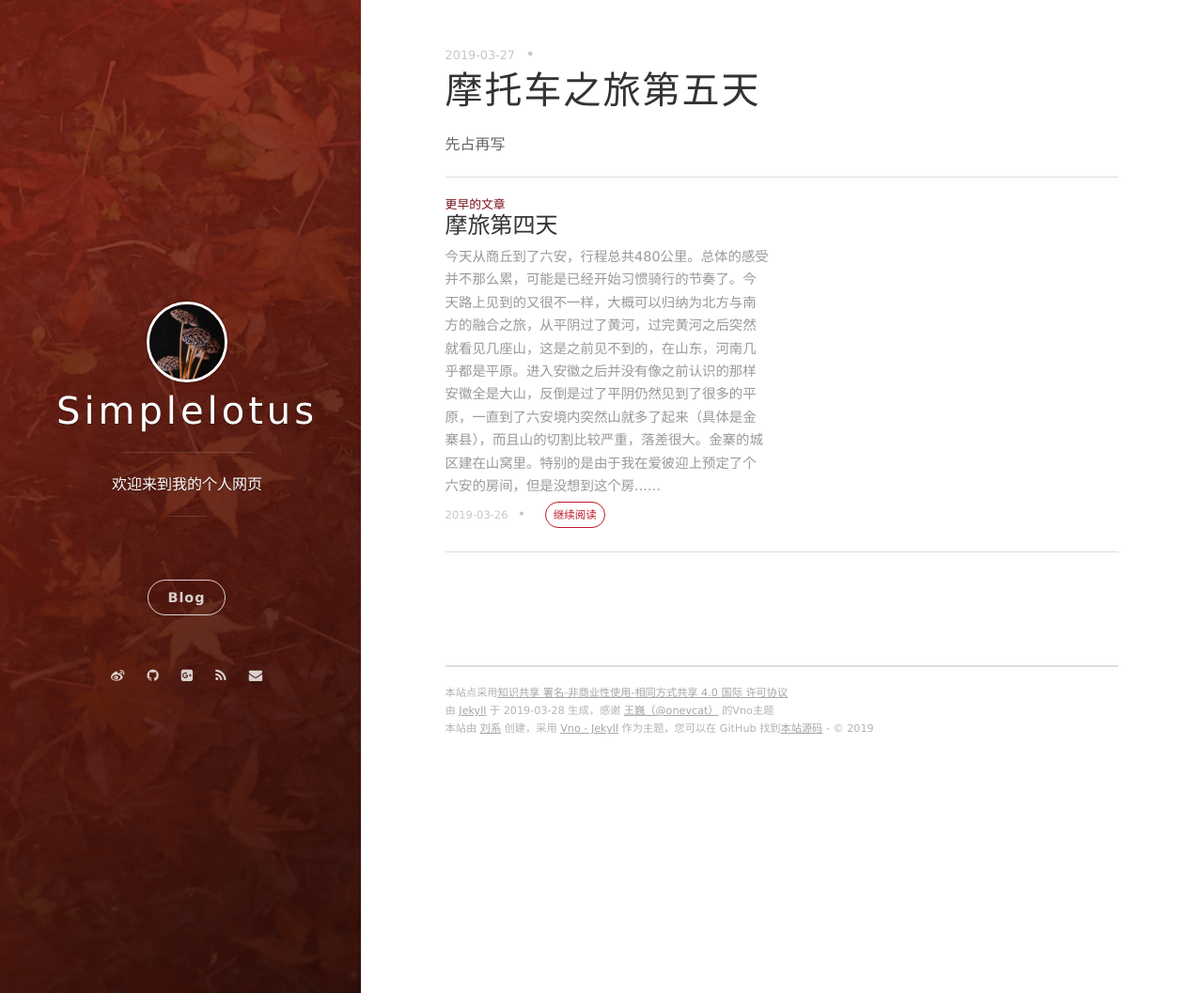
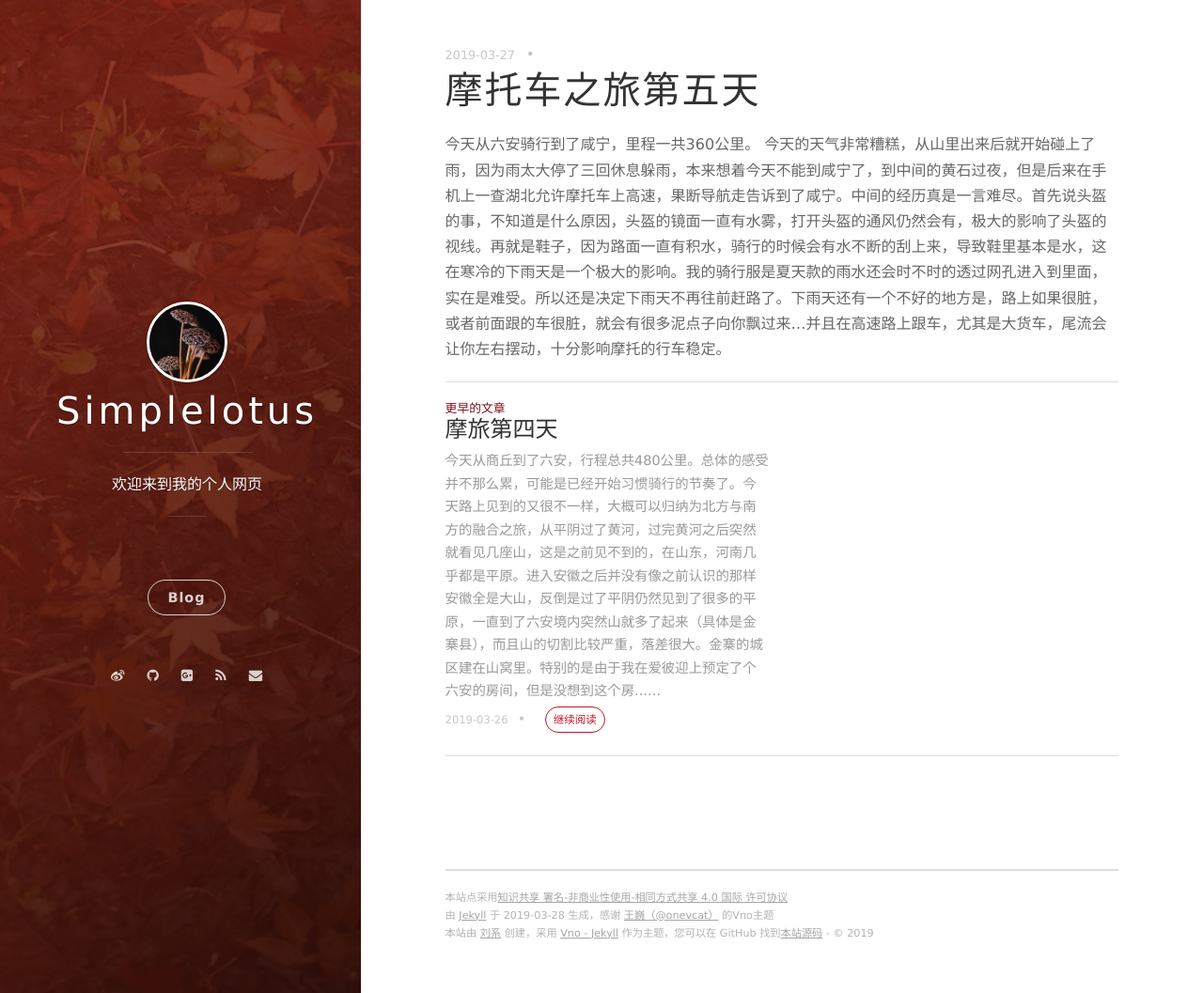
Before and after one commit to liuxieric123/liuxieric123.github.io, a Jekyll site: the page built from _posts/2019-03-27-摩托车之旅第五天.markdown, in a window 1280 px wide and 1057 px high. Shown: the whole window at 94% size. Built offline with Jekyll 4.4.1, drawn with Linux system fonts in a browser that asks for light colours; nearby versions of some CDN libraries; Markdown is read by kramdown in place of the engine named in the settings; comment, search, counter and statistics services are not loaded.

Commit message:
写内容

```diff
--- a/_posts/2019-03-27-摩托车之旅第五天.markdown
+++ b/_posts/2019-03-27-摩托车之旅第五天.markdown
@@ -4,4 +4,5 @@ titile: 摩托车之旅第五天
 date: 2019-03-27 16:42:00.000000000 +09:00
 ---
 
-先占再写
+今天从六安骑行到了咸宁，里程一共360公里。
+今天的天气非常糟糕，从山里出来后就开始碰上了雨，因为雨太大停了三回休息躲雨，本来想着今天不能到咸宁了，到中间的黄石过夜，但是后来在手机上一查湖北允许摩托车上高速，果断导航走告诉到了咸宁。中间的经历真是一言难尽。首先说头盔的事，不知道是什么原因，头盔的镜面一直有水雾，打开头盔的通风仍然会有，极大的影响了头盔的视线。再就是鞋子，因为路面一直有积水，骑行的时候会有水不断的刮上来，导致鞋里基本是水，这在寒冷的下雨天是一个极大的影响。我的骑行服是夏天款的雨水还会时不时的透过网孔进入到里面，实在是难受。所以还是决定下雨天不再往前赶路了。下雨天还有一个不好的地方是，路上如果很脏，或者前面跟的车很脏，就会有很多泥点子向你飘过来...并且在高速路上跟车，尤其是大货车，尾流会让你左右摆动，十分影响摩托的行车稳定。
```
